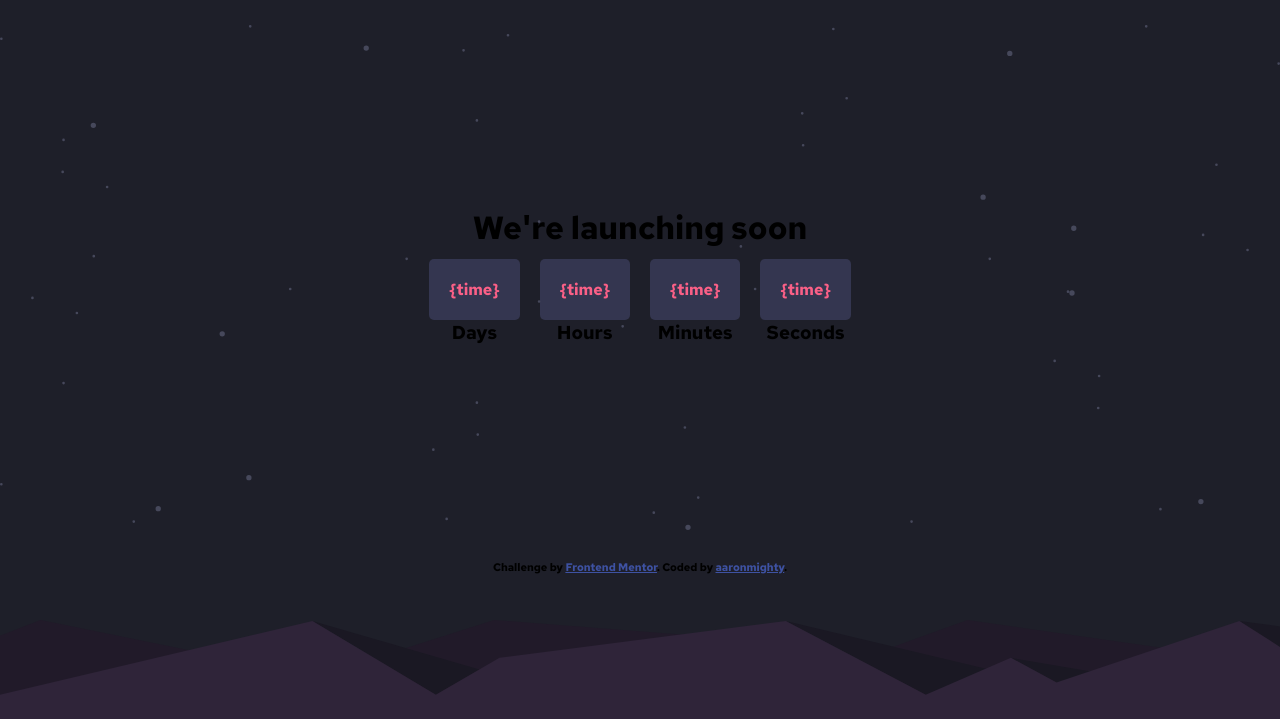
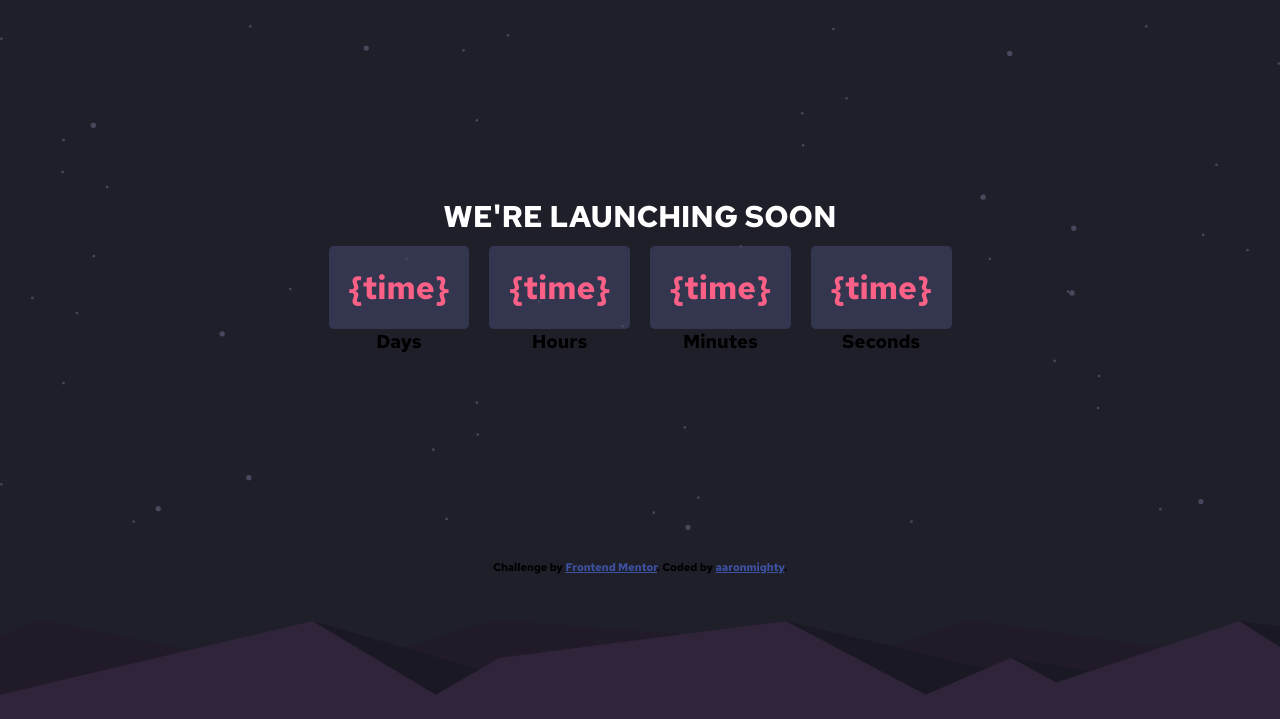
Before and after one commit to aaron-might/launch-countdown, a plain HTML site: page index.html in a window 1280 px wide. Shown: the top 719 px of the page. Drawn offline with Linux system fonts and the light colour scheme.

Commit message:
adding color, font-size, text-transform to h1

```diff
--- a/style.css
+++ b/style.css
@@ -41,6 +41,12 @@ body {
     min-height: 70vh;
     /* min-width: 100; */
 }
+
+.container h1{
+    color:white !important;
+    font-size:30px;
+    text-transform: uppercase;
+}
 /* countdown */
 .countdown {
   display:flex;
@@ -52,9 +58,10 @@ body {
     margin: 10px
 }
 .countdown p {
-    padding: 20px;
     color: hsl(345, 95%, 68%);
     background-color: hsl(236, 21%, 26%);
+    font-size: 32px;
+    padding: 20px;
     /* margin:10px; */
     border-radius: 5px;
 }
```
